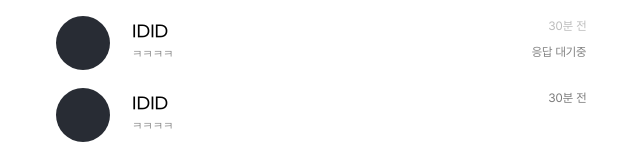
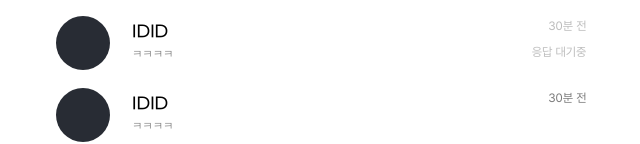
Before and after one commit to oodd-team/oodd-web-react, a React app: page /chats in a window 1280 px wide. Shown: the part 281-425 px from the top of the page, without its empty margins (319-959 px from the left). Built offline with nearby package versions, Linux system fonts and the light colour scheme; the HTML template or start-up script is replaced by a standard one.

Commit message:
Design: ChatList 우측 응답 대기중 색상 변경

```diff
--- a/src/pages/Chats/ChatList/index.tsx
+++ b/src/pages/Chats/ChatList/index.tsx
@@ -6,9 +6,6 @@ interface ChatListProps {
 	isWaiting: boolean; // 응답 대기중 표시 여부 결정
 }
 
-// TODO: isWaiting 불투명도 영역 설정
-// 와이어프레임에는 ChatList 전체가 불투명도 50%
-// 그 외에는 RrightBox만 불투명도 50%
 const ChatList: React.FC<ChatListProps> = ({ isWaiting }) => {
 	return (
 		<ChatListLayout>
@@ -26,7 +23,7 @@ const ChatList: React.FC<ChatListProps> = ({ isWaiting }) => {
 					30분 전
 				</StyledText>
 				{isWaiting && (
-					<StyledText $textTheme={{ style: 'body6-regular', lineHeight: 1.193 }} color={theme.colors.black}>
+					<StyledText $textTheme={{ style: 'body6-regular', lineHeight: 1.193 }} color={theme.colors.gray3}>
 						응답 대기중
 					</StyledText>
 				)}
```
